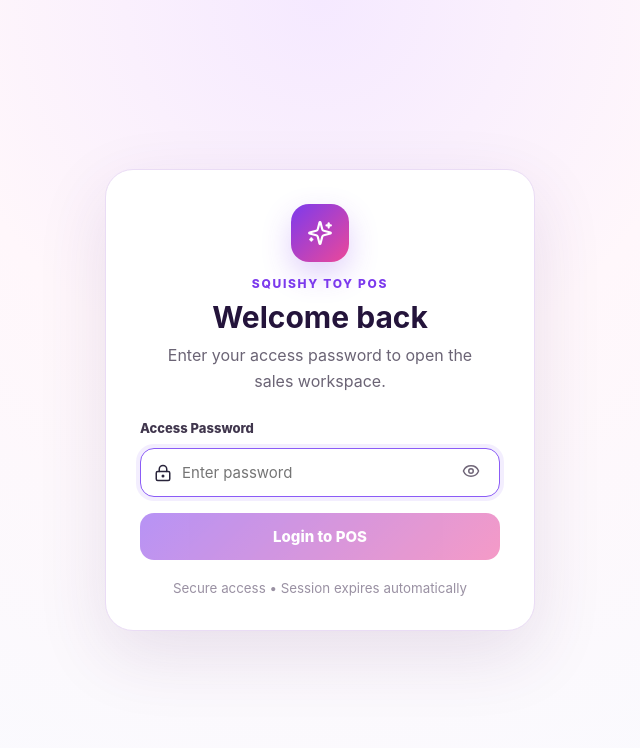
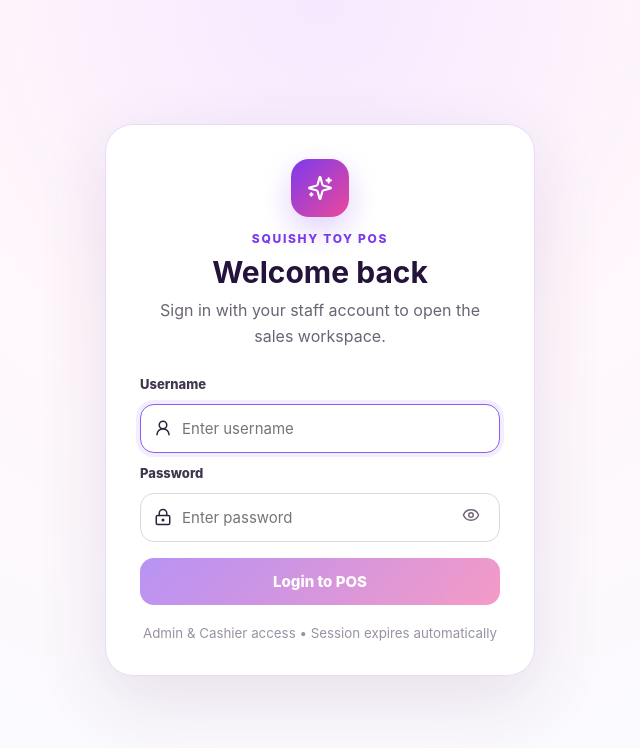
Before and after one commit to joecorleone-bot/Cash-Register, a Next.js app: page /login in a window 1280 px wide. Shown: the top 748 px of the page, without its empty margins (320-960 px from the left). Built offline with nearby package versions, Linux system fonts and the light colour scheme.

Commit message:
Add username field to POS login

```diff
--- a/app/login/page.tsx
+++ b/app/login/page.tsx
@@ -1,9 +1,10 @@
 "use client";
 
 import { FormEvent, useState } from 'react';
-import { Eye, EyeOff, LockKeyhole, Sparkles } from 'lucide-react';
+import { Eye, EyeOff, LockKeyhole, Sparkles, UserRound } from 'lucide-react';
 
 export default function LoginPage() {
+  const [username, setUsername] = useState('');
   const [password, setPassword] = useState('');
   const [showPassword, setShowPassword] = useState(false);
   const [loading, setLoading] = useState(false);
@@ -11,14 +12,14 @@ export default function LoginPage() {
 
   async function login(event: FormEvent) {
     event.preventDefault();
-    if (!password || loading) return;
+    if (!username.trim() || !password || loading) return;
     try {
       setLoading(true);
       setError('');
       const response = await fetch('/api/auth/login', {
         method: 'POST',
         headers: { 'Content-Type': 'application/json' },
-        body: JSON.stringify({ password }),
+        body: JSON.stringify({ username, password }),
       });
       const data = await response.json();
       if (!response.ok) throw new Error(data.error || 'Login gagal.');
@@ -36,31 +37,27 @@ export default function LoginPage() {
         <div className="authLogo"><Sparkles size={26} /></div>
         <span className="authEyebrow">SQUISHY TOY POS</span>
         <h1>Welcome back</h1>
-        <p>Enter your access password to open the sales workspace.</p>
+        <p>Sign in with your staff account to open the sales workspace.</p>
 
         <form onSubmit={login} className="authForm">
-          <label htmlFor="site-password">Access Password</label>
+          <label htmlFor="username">Username</label>
+          <div className="authPasswordField">
+            <UserRound size={18} />
+            <input id="username" value={username} autoComplete="username" autoFocus placeholder="Enter username" onChange={(event) => setUsername(event.target.value)} />
+          </div>
+
+          <label htmlFor="site-password">Password</label>
           <div className="authPasswordField">
             <LockKeyhole size={18} />
-            <input
-              id="site-password"
-              type={showPassword ? 'text' : 'password'}
-              value={password}
-              autoComplete="current-password"
-              autoFocus
-              placeholder="Enter password"
-              onChange={(event) => setPassword(event.target.value)}
-            />
+            <input id="site-password" type={showPassword ? 'text' : 'password'} value={password} autoComplete="current-password" placeholder="Enter password" onChange={(event) => setPassword(event.target.value)} />
             <button type="button" className="authShowPassword" onClick={() => setShowPassword((value) => !value)} aria-label={showPassword ? 'Hide password' : 'Show password'}>
               {showPassword ? <EyeOff size={18} /> : <Eye size={18} />}
             </button>
           </div>
           {error && <div className="authError">{error}</div>}
-          <button className="authLoginButton" disabled={!password || loading} type="submit">
-            {loading ? 'Signing in...' : 'Login to POS'}
-          </button>
+          <button className="authLoginButton" disabled={!username.trim() || !password || loading} type="submit">{loading ? 'Signing in...' : 'Login to POS'}</button>
         </form>
-        <small>Secure access • Session expires automatically</small>
+        <small>Admin & Cashier access • Session expires automatically</small>
       </section>
     </main>
   );
```
